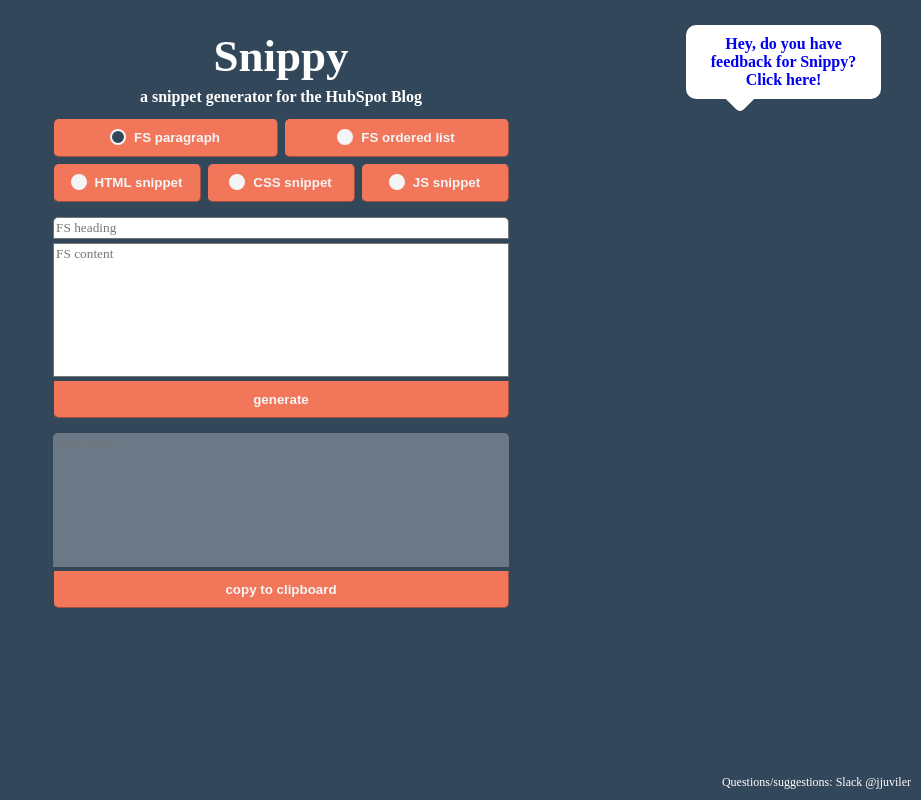
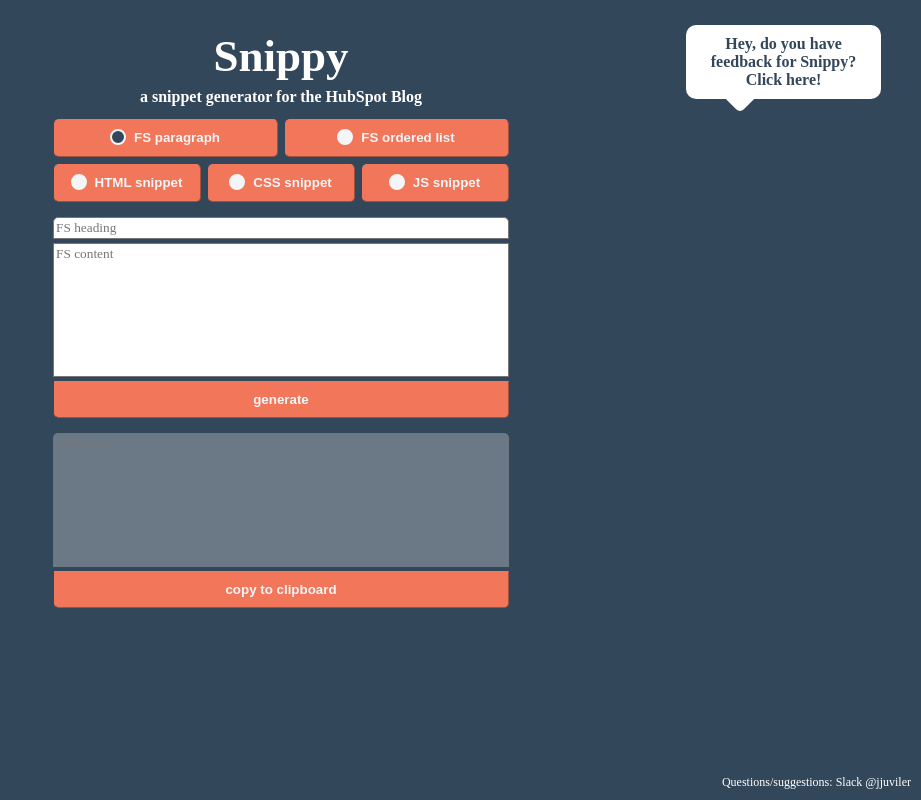
Before and after one commit to juviler/snippy, a plain HTML site: page index.html in a window 1280 px wide. Shown: the whole page, without its empty margins (359-1280 px from the left). Drawn offline with nearby package versions, Linux system fonts and the light colour scheme.

Commit message:
correct cta text color

```diff
--- a/style.css
+++ b/style.css
@@ -115,10 +115,13 @@ textarea {
 	text-decoration: none;
 }
 
-a:link { text-decoration: none; }
+a:link {
+	text-decoration: none;
+	color: inherit;
+}
 a:visited {
 	text-decoration: none;
-	color: #33475B;
+	color: inherit;
 }
 
 #pointer {
```
